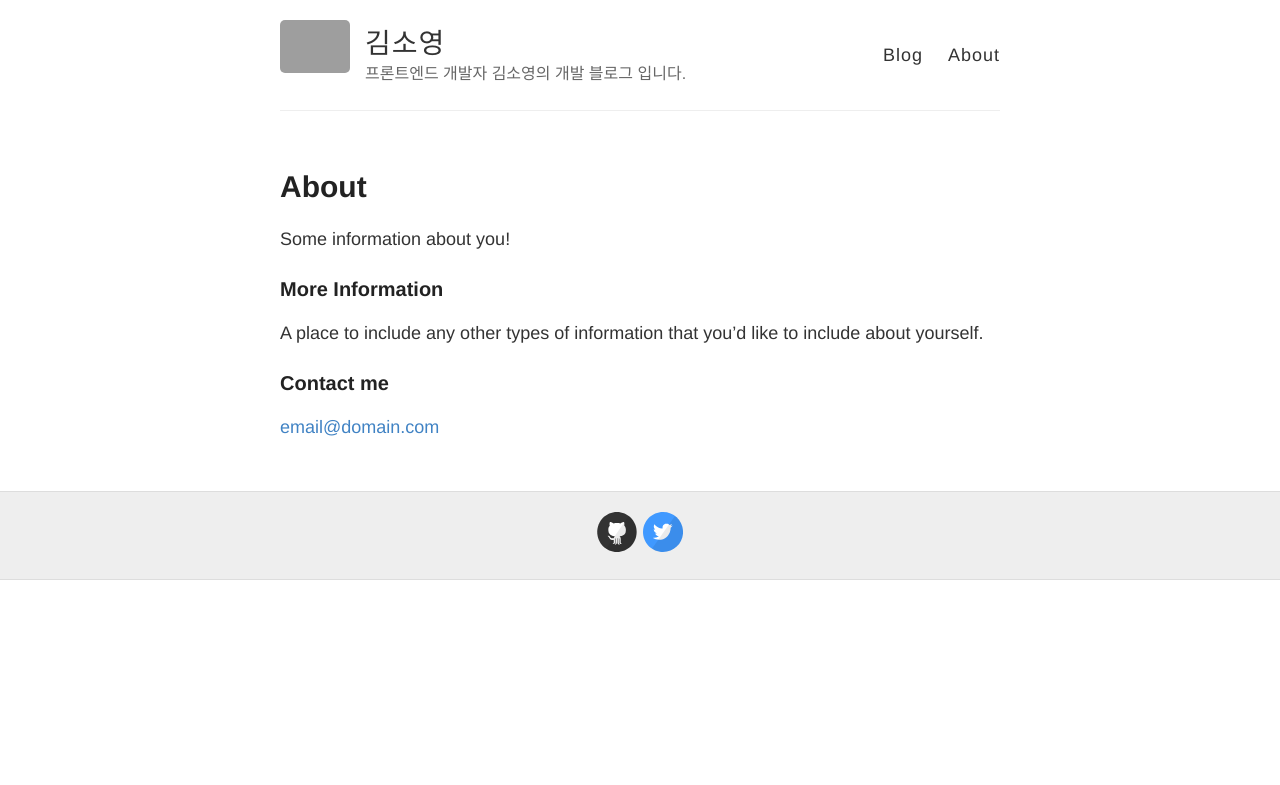
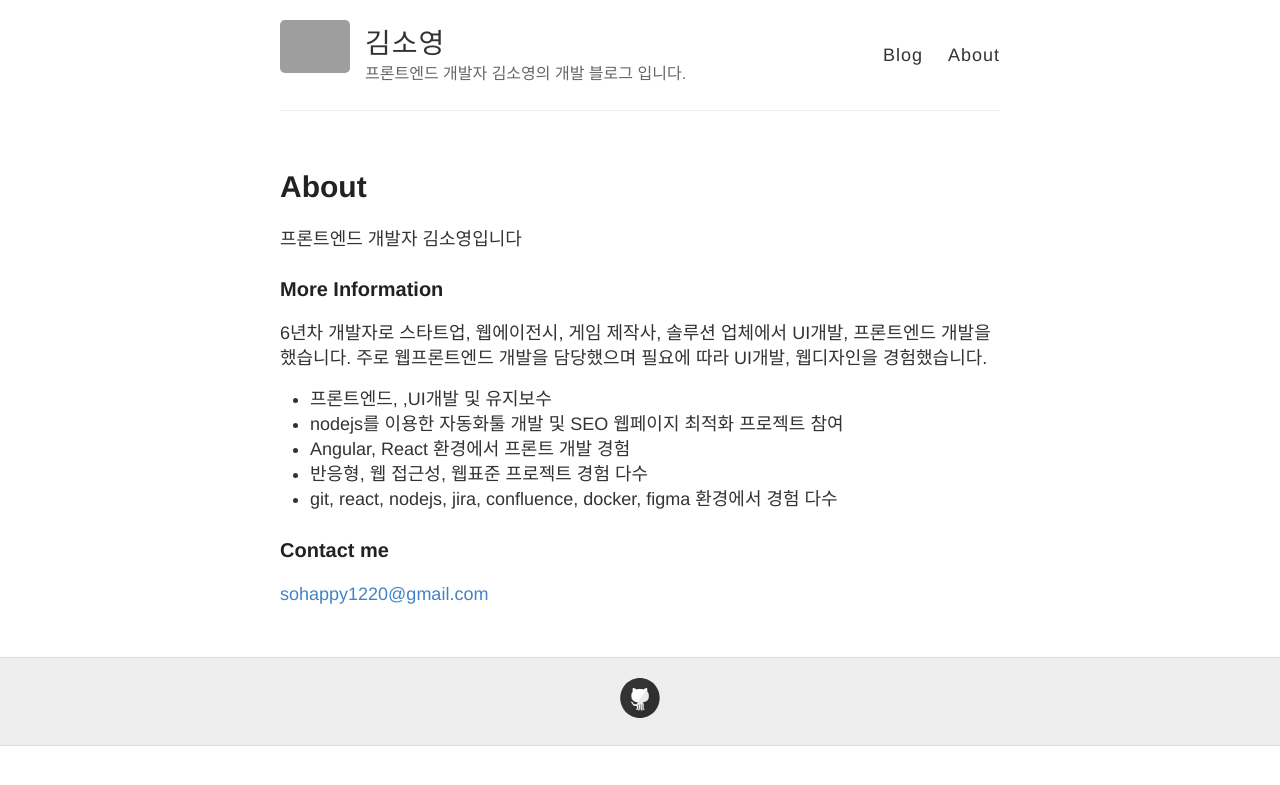
Before and after one commit to happyso/happyso.github.io, a Jekyll site: the page built from about.md, in a window 1280 px wide. Shown: the top 785 px of the page. Built offline with Jekyll 4.4.1, drawn with Linux system fonts in a browser that asks for light colours; grey boxes are pictures that could not be loaded.

Commit message:
docs: about text & sns info update

```diff
--- a/_config.yml
+++ b/_config.yml
@@ -21,12 +21,12 @@ footer-links:
   email:
   facebook:
   flickr:
-  github: barryclark/jekyll-now
+  github: happyso
   instagram:
   linkedin:
   pinterest:
   rss: # just type anything here for a working RSS icon
-  twitter: jekyllrb
+  twitter:
   stackoverflow: # your stackoverflow profile, e.g. "users/50476/bart-kiers"
   youtube: # channel/<your_long_string> or user/<user-name>
   googleplus: # anything in your profile username that comes after plus.google.com/
--- a/about.md
+++ b/about.md
@@ -4,12 +4,17 @@ title: About
 permalink: /about/
 ---
 
-Some information about you!
+프론트엔드 개발자 김소영입니다
 
 ### More Information
 
-A place to include any other types of information that you'd like to include about yourself.
+6년차 개발자로 스타트업, 웹에이전시, 게임 제작사, 솔루션 업체에서 UI개발, 프론트엔드 개발을 했습니다. 주로 웹프론트엔드 개발을 담당했으며 필요에 따라 UI개발, 웹디자인을 경험했습니다.
+- 프론트엔드, ,UI개발 및 유지보수
+- nodejs를 이용한 자동화툴 개발 및 SEO 웹페이지 최적화 프로젝트 참여
+- Angular, React 환경에서 프론트 개발 경험
+- 반응형, 웹 접근성, 웹표준 프로젝트 경험 다수
+- git, react, nodejs, jira, confluence, docker, figma 환경에서 경험 다수
 
 ### Contact me
 
-[email@domain.com](mailto:email@domain.com)
+[sohappy1220@gmail.com](mailto:sohappy1220@gmail.com)
```
